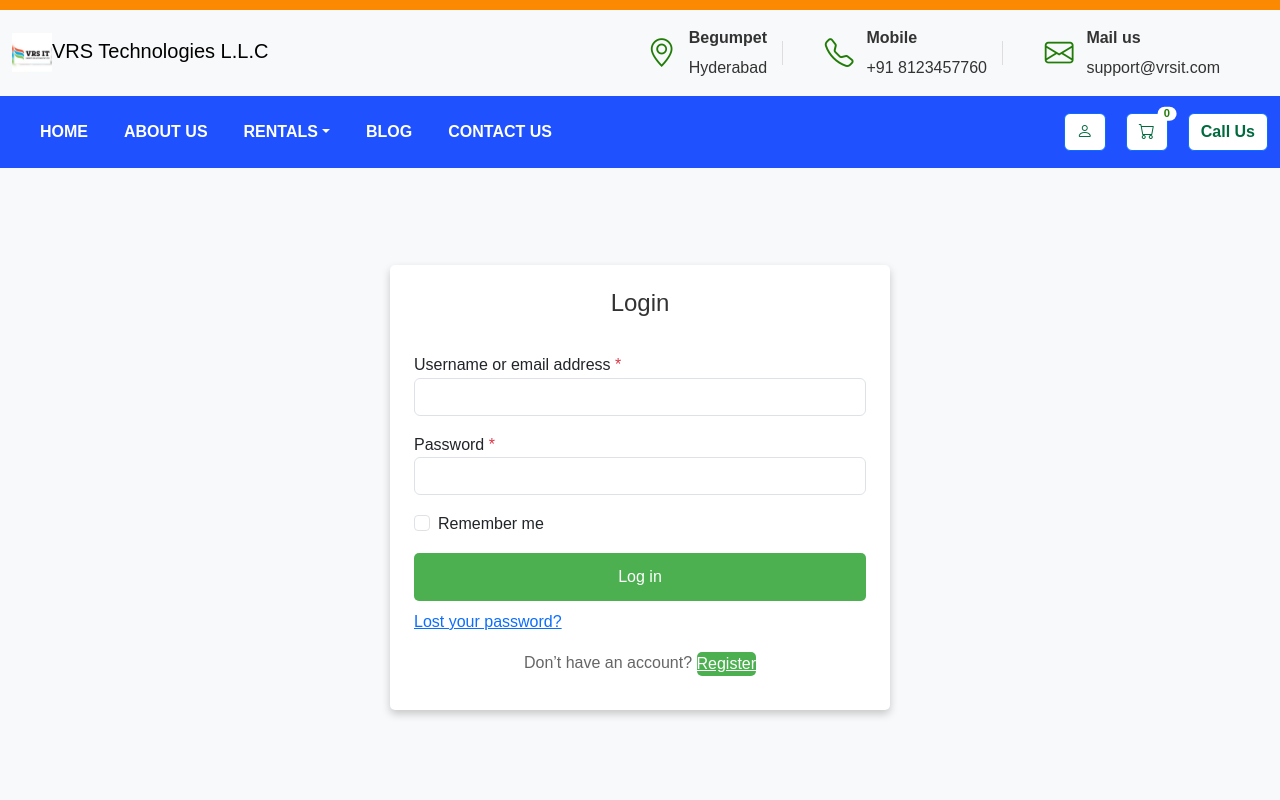
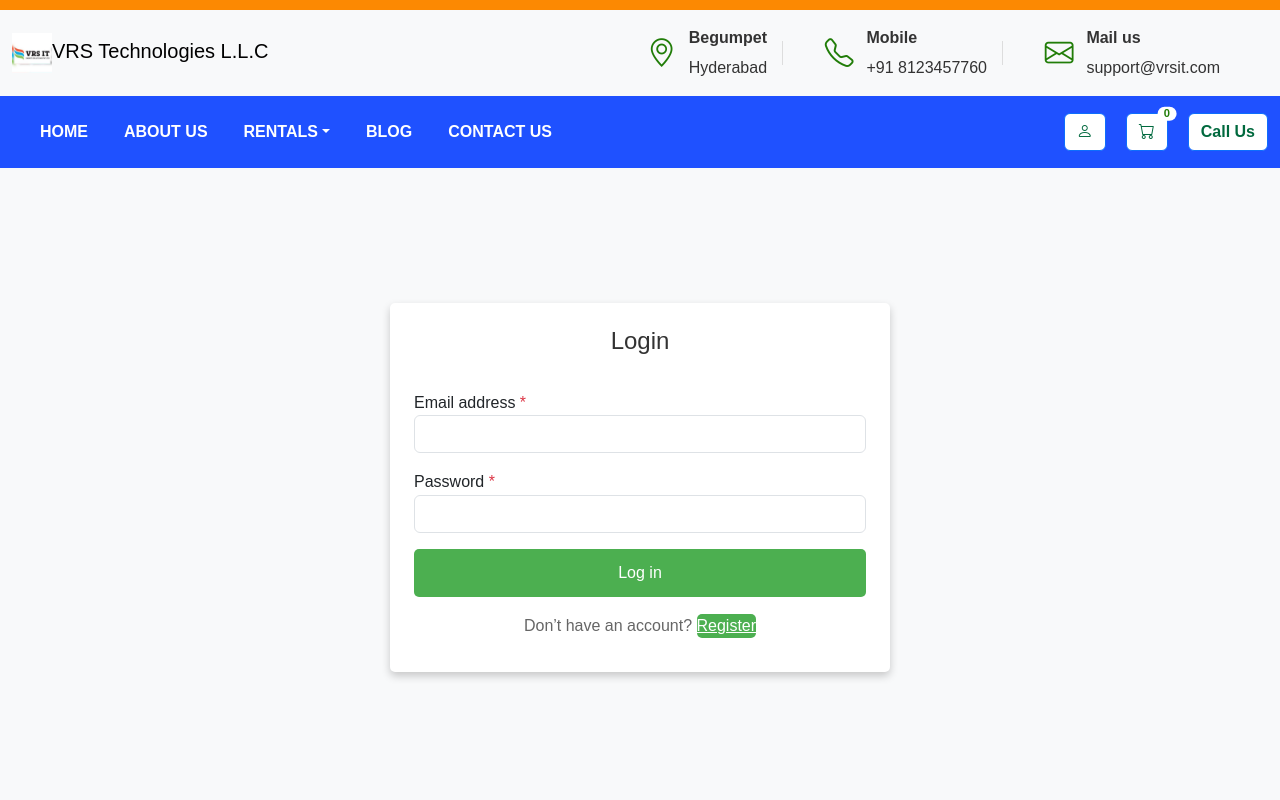
Before and after one commit to Rahulraj888/VRS-IT-React, a React (Vite) app: page /login in a window 1280 px wide. Shown: the top 800 px of the page. Built offline with nearby package versions, Linux system fonts and the light colour scheme.

Commit message:
integrating backend logic for login

```diff
--- a/src/components/login/LoginForm.jsx
+++ b/src/components/login/LoginForm.jsx
@@ -1,33 +1,46 @@
-// src/components/LoginForm.jsx
+// src/components/login/LoginForm.jsx
 import React from 'react';
 
-export default function LoginForm({ onSubmit }) {
+export default function LoginForm({
+  onSubmit,
+  loginEmail,
+  setLoginEmail,
+  loginPassword,
+  setLoginPassword,
+  loginError,
+}) {
   return (
     <form className="mt-4" onSubmit={onSubmit}>
       <div className="form-group mb-3">
         <label htmlFor="loginEmail">
-          Username or email address <span className="text-danger">*</span>
+          Email address <span className="text-danger">*</span>
         </label>
-        <input type="email" className="form-control" id="loginEmail" required />
+        <input
+          type="email"
+          className="form-control"
+          id="loginEmail"
+          value={loginEmail}
+          onChange={(e) => setLoginEmail(e.target.value)}
+          required
+        />
       </div>
       <div className="form-group mb-3">
         <label htmlFor="loginPassword">
           Password <span className="text-danger">*</span>
         </label>
-        <input type="password" className="form-control" id="loginPassword" required />
+        <input
+          type="password"
+          className="form-control"
+          id="loginPassword"
+          value={loginPassword}
+          onChange={(e) => setLoginPassword(e.target.value)}
+          required
+        />
       </div>
-      <div className="form-group form-check mb-3">
-        <input type="checkbox" className="form-check-input" id="rememberMe" />
-        <label className="form-check-label" htmlFor="rememberMe">
-          Remember me
-        </label>
-      </div>
+      {loginError && <div className="alert alert-danger">{loginError}</div>}
       <button type="submit" className="btn btn-primary w-100">
         Log in
       </button>
-      <a href="#" className="d-block mt-2">
-        Lost your password?
-      </a>
     </form>
   );
 }
--- a/src/components/login/ToastNotification.jsx
+++ b/src/components/login/ToastNotification.jsx
@@ -1,4 +1,4 @@
-// src/components/ToastNotification.jsx
+// src/components/login/ToastNotification.jsx
 import React from 'react';
 
 export default function ToastNotification({ visible, onClose }) {
--- a/src/pages/Login.jsx
+++ b/src/pages/Login.jsx
@@ -1,63 +1,120 @@
 // src/pages/Login.jsx
-import React, { useState } from 'react';
-import '../styles/login.css';
-import '../styles/styles.css';
-import LoginForm from '../components/login/LoginForm';
-import RegisterForm from '../components/login/RegisterForm';
-import ToastNotification from '../components/login/ToastNotification';
+import React, { useState } from "react";
+import "../styles/login.css";
+import LoginForm from "../components/login/LoginForm";
+import RegisterForm from "../components/login/RegisterForm";
+import ToastNotification from "../components/login/ToastNotification";
+import { useNavigate } from "react-router-dom";
 
 function Login() {
   // Toggle between Login and Register
   const [isRegister, setIsRegister] = useState(false);
 
+  // Login form state
+  const [loginEmail, setLoginEmail] = useState('');
+  const [loginPassword, setLoginPassword] = useState('');
+  const [loginError, setLoginError] = useState('');
+
   // Registration form state
-  const [registerEmail, setRegisterEmail] = useState('');
-  const [registerPassword, setRegisterPassword] = useState('');
-  const [registerError, setRegisterError] = useState('');
+  const [registerEmail, setRegisterEmail] = useState("");
+  const [registerPassword, setRegisterPassword] = useState("");
+  const [registerError, setRegisterError] = useState("");
   const [toastVisible, setToastVisible] = useState(false);
 
-  // Handler for toggling between login and register
+  // For redirection after login (optional)
+  const navigate = useNavigate();
+
+  // Toggle handler: when toggling, reset all fields
   const handleToggle = () => {
     setIsRegister(!isRegister);
-    // Reset register fields if toggling away
-    setRegisterEmail('');
-    setRegisterPassword('');
-    setRegisterError('');
+    setRegisterEmail("");
+    setRegisterPassword("");
+    setRegisterError("");
+    setLoginEmail("");
+    setLoginPassword("");
+    setLoginError("");
   };
 
-  // Handler for login form submission
-  const handleLoginSubmit = (e) => {
+  // Login form submission handler
+  const handleLoginSubmit = async (e) => {
     e.preventDefault();
-    alert('Logged in successfully (demo)!');
-  };
-
-  // Handler for register form submission
-  const handleRegisterSubmit = (e) => {
-    e.preventDefault();
-    // Basic email validation
-    const emailPattern = /^[a-zA-Z0-9._%+-]+@[a-zA-Z0-9.-]+\.[a-zA-Z]{2,}$/;
-    if (!registerEmail || !emailPattern.test(registerEmail)) {
-      setRegisterError('Please enter a valid email address.');
+    try {
+      const response = await fetch("http://localhost:5000/api/auth/login", {
+        method: "POST",
+        headers: { "Content-Type": "application/json" },
+        body: JSON.stringify({ email: loginEmail, password: loginPassword }),
+      });
+      const data = await response.json();
+      if (response.ok) {
+        // Store the email as a demo of authentication (could be replaced with a token)
+        localStorage.setItem("userEmail", loginEmail);
+        navigate('/login');
       } else {
-      setRegisterError('');
-      setToastVisible(true);
-      setRegisterEmail('');
-      setRegisterPassword('');
-
-      // Hide toast after 3 seconds
-      setTimeout(() => {
-        setToastVisible(false);
-      }, 3000);
+        setLoginError(data.error || "Login failed");
+      }
+    } catch (error) {
+      setLoginError("Login error: " + error.message);
     }
   };
 
+  // Register form submission handler
+  const handleRegisterSubmit = async (e) => {
+    e.preventDefault();
+    const emailPattern = /^[a-zA-Z0-9._%+-]+@[a-zA-Z0-9.-]+\.[a-zA-Z]{2,}$/;
+    if (!registerEmail || !emailPattern.test(registerEmail)) {
+      setRegisterError("Please enter a valid email address.");
+    } else {
+      setRegisterError("");
+      try {
+        const response = await fetch("http://localhost:5000/api/auth/register", {
+          method: "POST",
+          headers: { "Content-Type": "application/json" },
+          body: JSON.stringify({
+            email: registerEmail,
+            password: registerPassword,
+          }),
+        });
+        const data = await response.json();
+        if (response.ok) {
+          setToastVisible(true);
+          setRegisterEmail("");
+          setRegisterPassword("");
+          // After registration, automatically switch to the login form
+          setTimeout(() => {
+            setToastVisible(false);
+            setIsRegister(false);
+          }, 3000);
+        } else {
+          setRegisterError(data.error || "Registration failed");
+        }
+      } catch (error) {
+        setRegisterError("Registration error: " + error.message);
+      }
+    }
+  };
+
+  // Check if user is already logged in (optional)
+  const loggedInUser = localStorage.getItem("userEmail");
+
   return (
-    <div className="d-flex flex-column align-items-center justify-content-center" style={{ minHeight: '80vh' }}>
-      <div className="card p-4" style={{ maxWidth: '500px', width: '100%' }}>
-        <h2 className="text-center">{isRegister ? 'Register' : 'Login'}</h2>
+    <div className="d-flex flex-column align-items-center justify-content-center" style={{ minHeight: "80vh" }}>
+      {loggedInUser ? (
+        <div className="card p-4" style={{ maxWidth: "500px", width: "100%" }}>
+          <h2 className="text-center">Welcome, {loggedInUser}!</h2>
+        </div>
+      ) : (
+        <div className="card p-4" style={{ maxWidth: "500px", width: "100%" }}>
+          <h2 className="text-center">{isRegister ? "Register" : "Login"}</h2>
 
           {!isRegister ? (
-          <LoginForm onSubmit={handleLoginSubmit} />
+            <LoginForm
+              onSubmit={handleLoginSubmit}
+              loginEmail={loginEmail}
+              setLoginEmail={setLoginEmail}
+              loginPassword={loginPassword}
+              setLoginPassword={setLoginPassword}
+              loginError={loginError}
+            />
           ) : (
             <RegisterForm
               registerEmail={registerEmail}
@@ -72,14 +129,14 @@ function Login() {
           <div className="text-center mt-3">
             {!isRegister ? (
               <p>
-              Don’t have an account?{' '}
+                Don’t have an account?{" "}
                 <button type="button" className="btn btn-link p-0" onClick={handleToggle}>
                   Register
                 </button>
               </p>
             ) : (
               <p>
-              Already have an account?{' '}
+                Already have an account?{" "}
                 <button type="button" className="btn btn-link p-0" onClick={handleToggle}>
                   Login
                 </button>
@@ -87,6 +144,7 @@ function Login() {
             )}
           </div>
         </div>
+      )}
 
       <ToastNotification visible={toastVisible} onClose={() => setToastVisible(false)} />
     </div>
```
Also changed, not shown: src/components/login/RegisterForm.jsx (+6 -6 lines). Lines whose indentation alone changed are shown as unchanged.
